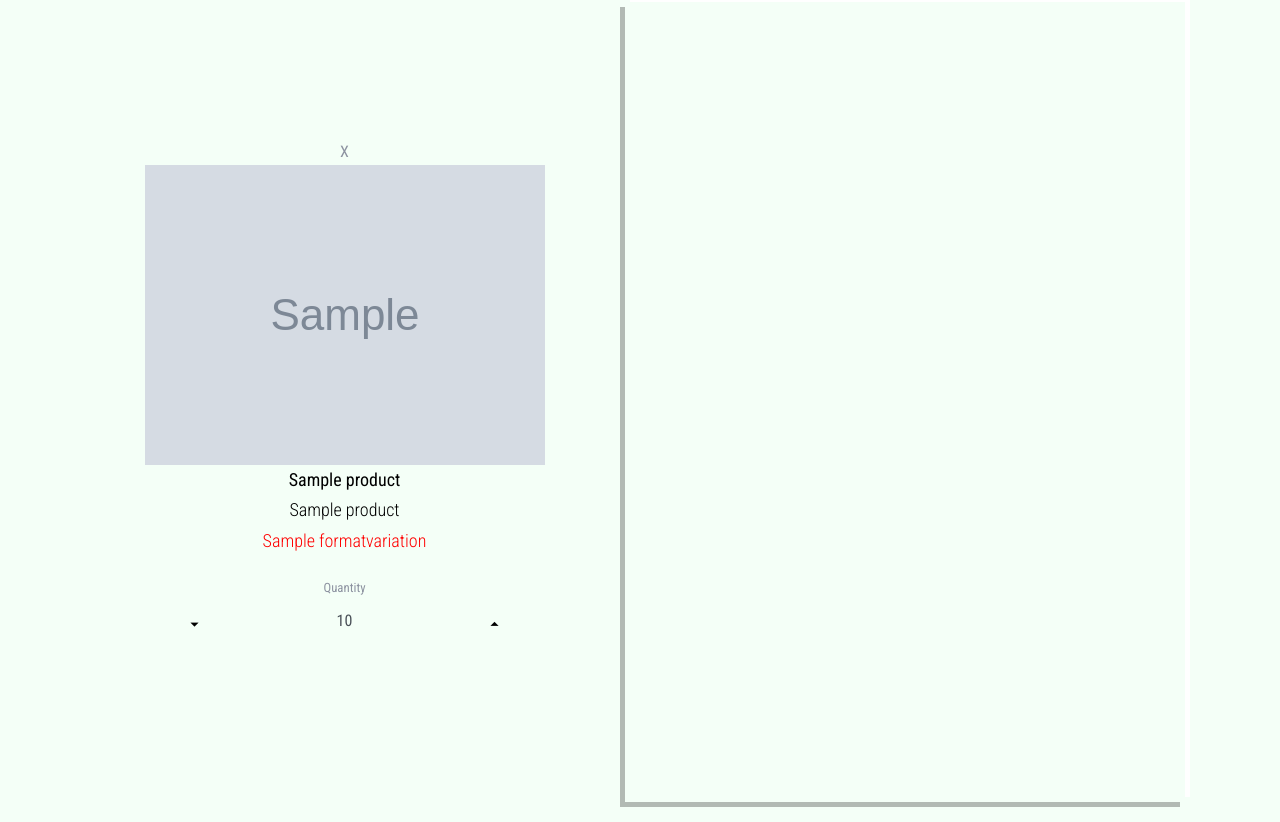
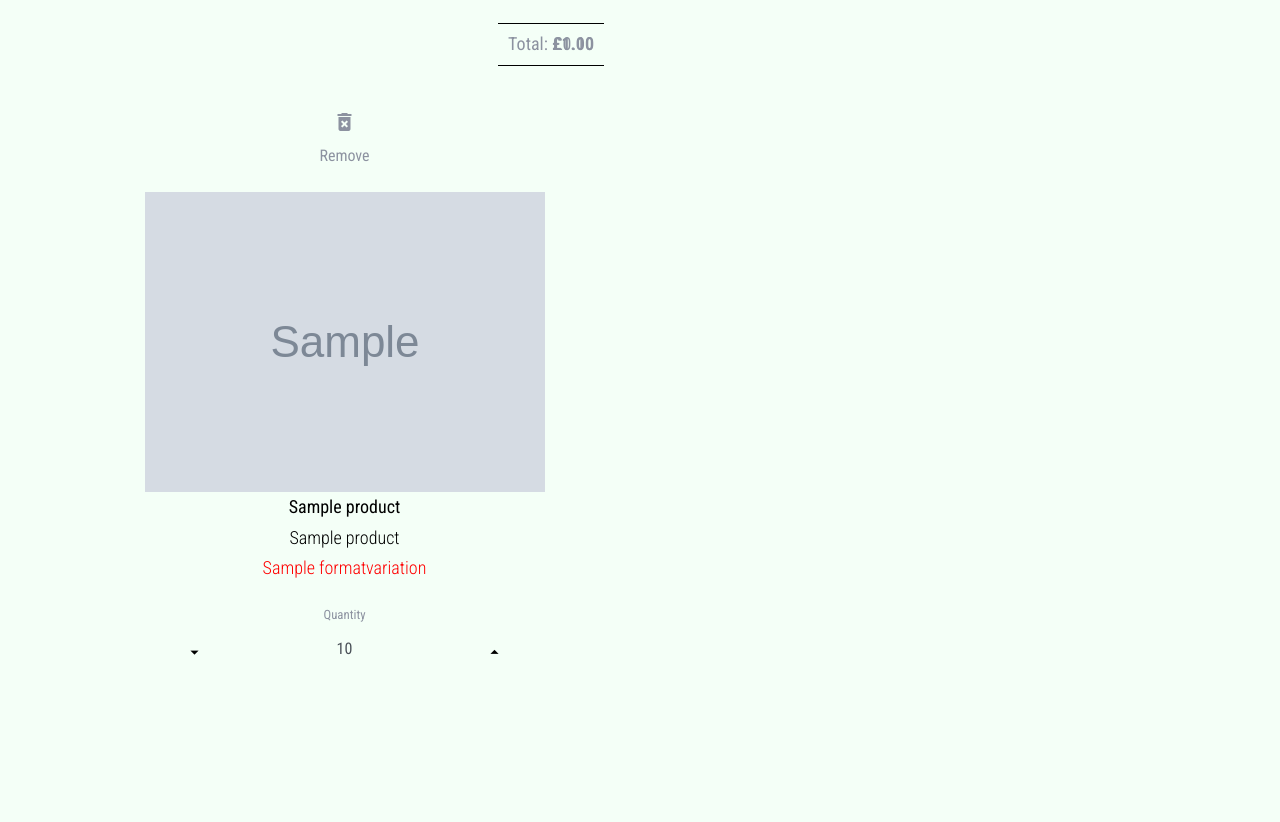
Before and after one commit to DelroyBrown28/VinylProject, a Django app: template templates/cart/cart.html in a window 1280 px wide. Shown: the part 64-886 px from the top of the page. Run offline with Django 3.2, Linux system fonts and the light colour scheme; the template is opened without the code that fills it: values named after a table or form of the project are taken from there, others are empty; tables that the repository leaves empty hold one stand-in row (Sample ...); some libraries are stand-ins or nearby versions.

Commit message:
added product total to cart page

```diff
--- a/cart/models.py
+++ b/cart/models.py
@@ -45,6 +45,7 @@ class Product(models.Model):
     slug = models.SlugField(unique=True)
     image = models.ImageField(upload_to='product_images')
     image_2 = models.ImageField(upload_to='product_images')
+    price = models.IntegerField(default=0)
     created = models.DateTimeField(auto_now_add=True)
     updated = models.DateTimeField(auto_now=True)
     active = models.BooleanField(default=False)
@@ -56,6 +57,10 @@ class Product(models.Model):
     def get_absolute_url(self):
         return reverse("cart:product-detail", kwargs={"slug": self.slug})
 
+    def get_price(self):
+
+        return "{:.2f}".format(self.price / 100)
+
 
 
 class OrderItem(models.Model):
@@ -66,6 +71,15 @@ class OrderItem(models.Model):
 
     def __str__(self):
         return f"{self.product.artist_name} / {self.product.album_title} - {self.quantity}x"
+
+    def get_raw_total_item_price(self):
+        return self.quantity * self.product.price
+
+    def get_total_item_price(self):
+        price = self.get_raw_total_item_price()
+        return "{:.2f}".format(price / 100)
+
+
 
 
 class Order(models.Model):
--- a/static/css/style.css
+++ b/static/css/style.css
@@ -27,10 +27,12 @@ a {
   -webkit-transition: .3s all ease;
   -o-transition: .3s all ease;
   transition: .3s all ease;
+  color: inherit;
 }
 
 a:hover {
   text-decoration: none;
+  color: #000;
 }
 
 .text-black {
@@ -316,18 +318,9 @@ a:hover {
 .cart-product-checkout-wrap {
   border-radius: 0px;
   background: #F4FFF7;
-  box-shadow: -5px 5px 0px #b2bab4,
-    5px -5px 0px #ffffff;
-  transition: 1s;
 
 }
 
-.cart-product-checkout-wrap:hover {
-  border-radius: 0px;
-  background: #F4FFF7;
-  box-shadow: -5px 5px 13px #b2bab4,
-    5px -5px 13px #ffffff;
-}
 
 .product-detail-box {
   height: 100%;
@@ -389,6 +382,40 @@ a:hover {
   text-align:center ;
 
 }
+
+.item-price {
+  position: absolute;
+  top: 20px;
+  padding: 5px 10px;
+  font-size: 1.2rem;
+  right: 20px;
+  border-top: 1px solid #000;
+  border-bottom: 1px solid #000;
+}
+
+
+
+
+
+
+
+
+
+
+
+
+
+
+
+
+
+
+
+
+
+
+
+
 
 
 
--- a/templates/cart/cart.html
+++ b/templates/cart/cart.html
@@ -5,15 +5,22 @@
 {% include 'navbar.html' %}
 
 <div style="width: 100%;" class="row">
-    <div class="cart-product-detail-wrap col-md-6">
+    <div class="cart-product-detail-wrap col-md-6" data-aos="fade">
         {% for item in order.items.all  %}
         <div class="product-detail-box col-md-12">
-            <span>X</span>
+
+            <a href="#" class="mb-4" style="text-align: center;">
+                <i class="material-icons">delete_forever</i>
+                <br>
+                Remove
+            </a>
+
             <img src="{{ item.product.image_2.url }}" class="img-fluid cart-product-image" alt="Record Image">
             <div class="cart-product-albumtitle-wrap">
                 <div class="row product-info-wrap">
                     <p class="artist-name">{{ item.product.artist_name }}</p>
                     <p class="album-title">{{ item.product.album_title }}</p>
+                    <p class="item-price">£{{ item.product.get_price }}</p>
                     <p class="album-title" style="color: red;">{{ item.format.name }}</p>
                 </div>
 
@@ -33,6 +40,7 @@
                         </a>
                     </div>
                 </div>
+                <p class="item-price">Total: <strong>£{{ item.get_total_item_price }}</strong></p>
             </div>
         </div>
         {% endfor %}
```
Also changed, not shown: cart/migrations/0003_product_price.py (added).
